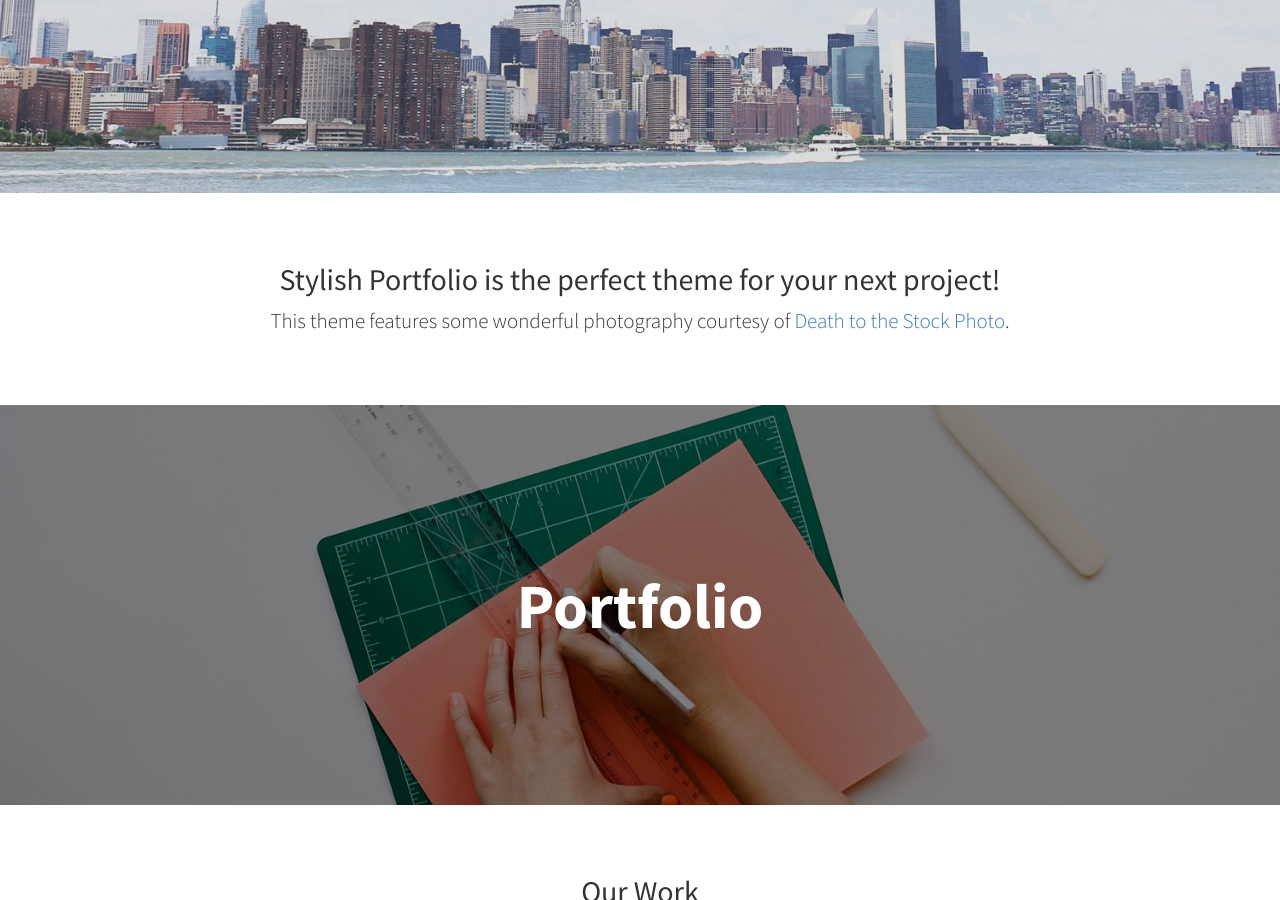
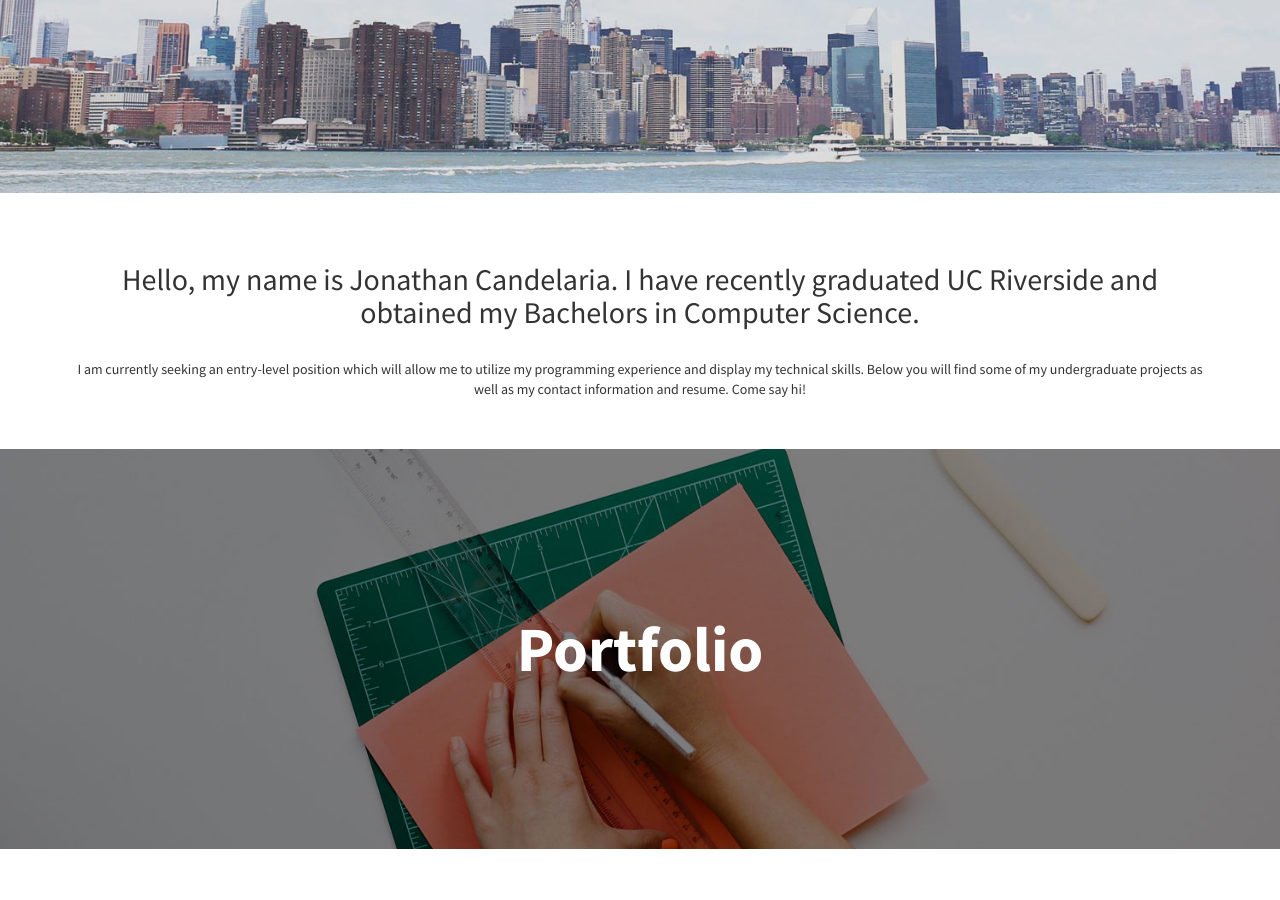
Before and after one commit to JECan/JE, a Jekyll site: the page built from index.html, in a window 1280 px wide and 900 px high, scrolled down 707 px. Built offline with Jekyll 4.4.1, drawn with Linux system fonts in a browser that asks for light colours.

Commit message:
introduction

```diff
--- a/_includes/about.html
+++ b/_includes/about.html
@@ -2,8 +2,9 @@
   <div class="container">
     <div class="row">
       <div class="col-lg-12 text-center">
-        <h2>Stylish Portfolio is the perfect theme for your next project!</h2>
-        <p class="lead">This theme features some wonderful photography courtesy of <a target="_blank" href="http://join.deathtothestockphoto.com/">Death to the Stock Photo</a>.</p>
+        <h2>Hello, my name is Jonathan Candelaria. I have recently graduated UC Riverside and obtained my Bachelors in Computer Science.</h2>
+        <br>I am currently seeking an entry-level position which will allow me to utilize my programming experience and display my technical skills.
+            Below you will find some of my undergraduate projects as well as my contact information and resume. Come say hi!
       </div>
     </div>
     <!-- /.row -->
```
